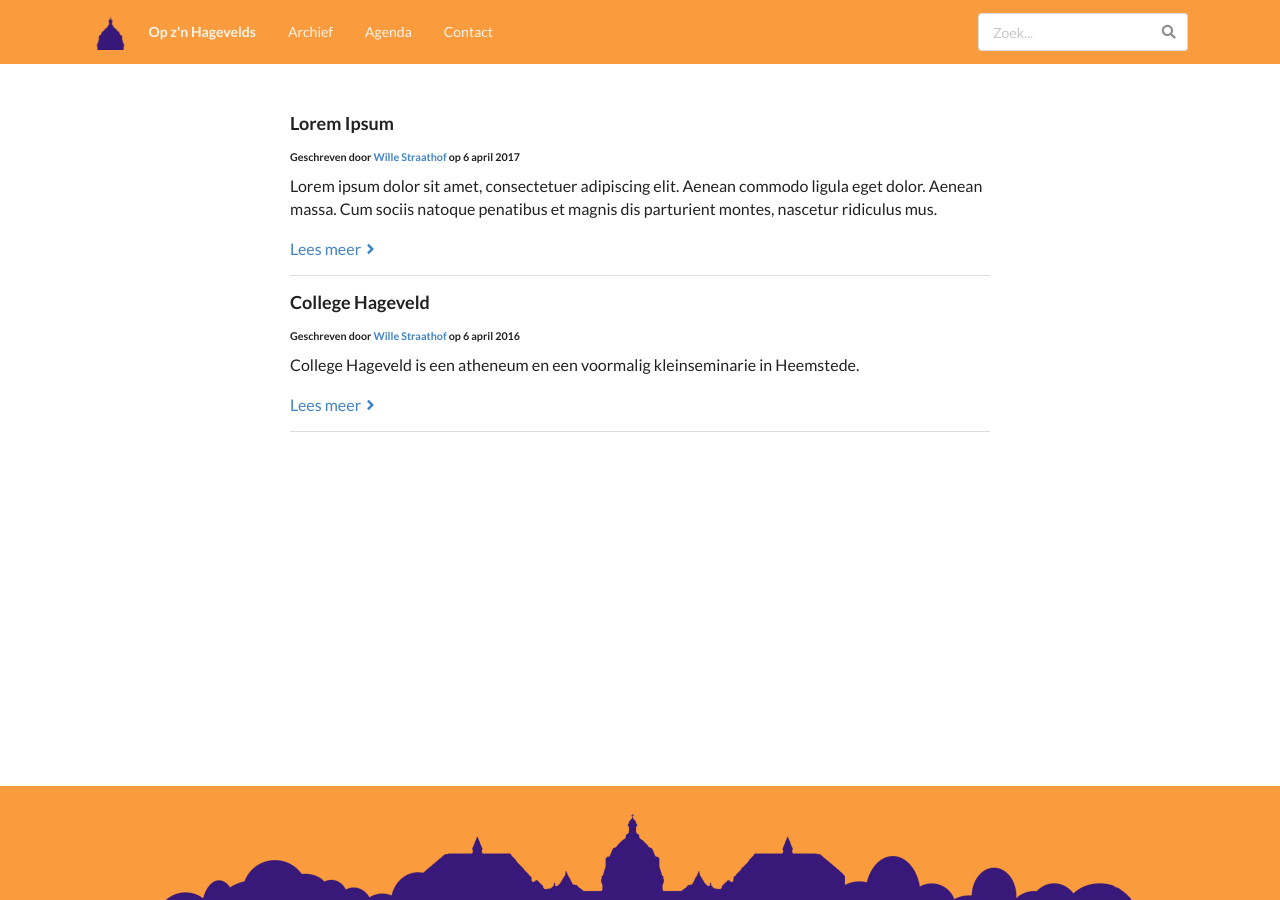
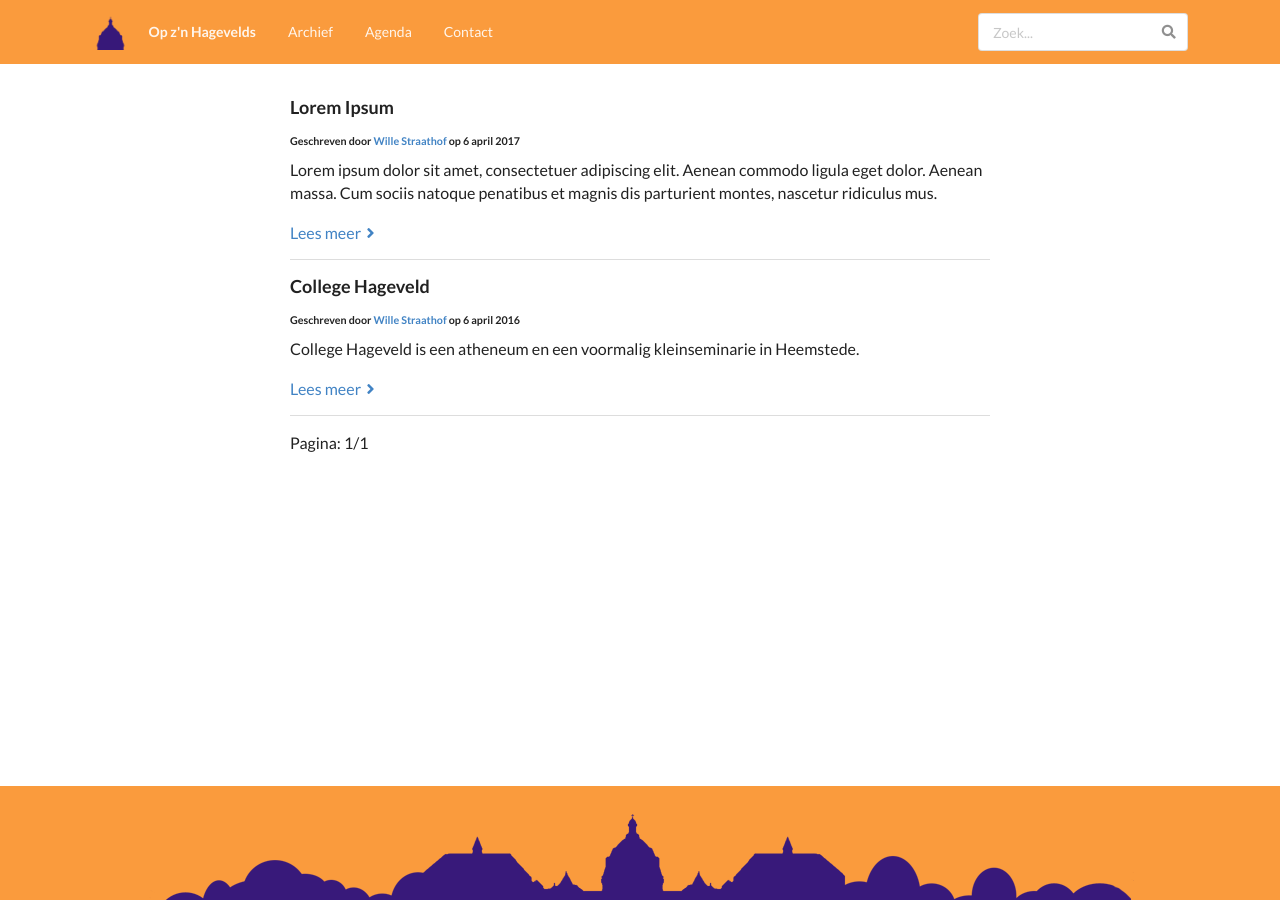
Before and after one commit to OZHV/ozhv.github.io, a Jekyll site: the page built from index.html, in a window 1280 px wide. Built offline with Jekyll 4.4.1, drawn with Linux system fonts in a browser that asks for light colours; nearby versions of some CDN libraries; the list of posts is cut into pages by our own code; comment, search, counter and statistics services are not loaded.

Commit message:
Paginaverdeling

```diff
--- a/Gemfile
+++ b/Gemfile
@@ -21,6 +21,7 @@
 # If you have any plugins, put them here!
 group :jekyll_plugins do
    gem "jekyll-feed", "~> 0.6"
+   gem 'jekyll-paginate'
 end
 
 # Windows does not include zoneinfo files, so bundle the tzinfo-data gem
--- a/_config.yml
+++ b/_config.yml
@@ -3,11 +3,14 @@
 title: Op z'n Hagevelds
 markdown: kramdown
 permalink: /:title
+paginate_path: "/p:num/"
 theme: minima
 safe: true
+paginate: 4
 timezone: Europe/Amsterdam
 gems:
   - jekyll-feed
+  - jekyll-paginate
 exclude:
   - Gemfile
   - Gemfile.lock
--- a/css/style.css
+++ b/css/style.css
@@ -57,10 +57,10 @@
     margin-bottom: 40px;
 }
 .main.container {
-    padding-top: 7em;
+    padding-top: 6em;
 }
 .wireframe {
-    margin-top: 2em;
+    margin-top: 1em;
 }
 .ui.footer.segment {
     margin: 5em 0em 0em;
--- a/index.html
+++ b/index.html
@@ -3,7 +3,7 @@
 title: Op z'n Hagevelds
 ---
 <div class="ui main text container home" itemscope="" itemtype="http://schema.org/WebSite">
-    {% for post in site.posts %}
+    {% for post in paginator.posts %}
     <article itemscope="" itemtype="http://schema.org/Article">
         <h3 itemprop="name">{{ post.titel }}</h3>
         <h6>Geschreven door <a href=" {{ post.auteur_link }}">{{ post.auteur }}</a> op {% assign m = post.datum | date: "%-m" %}{{ post.datum | date: "%-d " }}{% case m %}{% when '1' %}januari{% when '2' %}februari{% when '3' %}maart{% when '4' %}april{% when '5' %}mei{% when '6' %}juni{% when '7' %}juli{% when '8' %}augustus{% when '9' %}september{% when '10' %}oktober{% when '11' %}november{% when '12' %}december{% endcase %}{{ post.datum | date: " %Y" }}</h6>
@@ -15,4 +15,15 @@
     </article>
     <div class="ui divider"></div>
     {% endfor %}
+
+<!-- Pagination links -->
+<div class="pagination">
+  {% if paginator.previous_page %}
+    <a href="{{ paginator.previous_page_path }}" class="previous"><i class="angle left icon"></i>Vorige</a> |
+  {% endif %}
+  <span class="page_number ">Pagina: {{ paginator.page }}/{{ paginator.total_pages }}</span>
+  {% if paginator.next_page %}
+    | <a href="{{ paginator.next_page_path }}" class="next">Volgende<i class="angle right icon"></i></a>
+  {% endif %}
 </div>
+</div>
```
Also changed, not shown: js/calendar.js (+7 -7 lines), Gemfile.lock.
